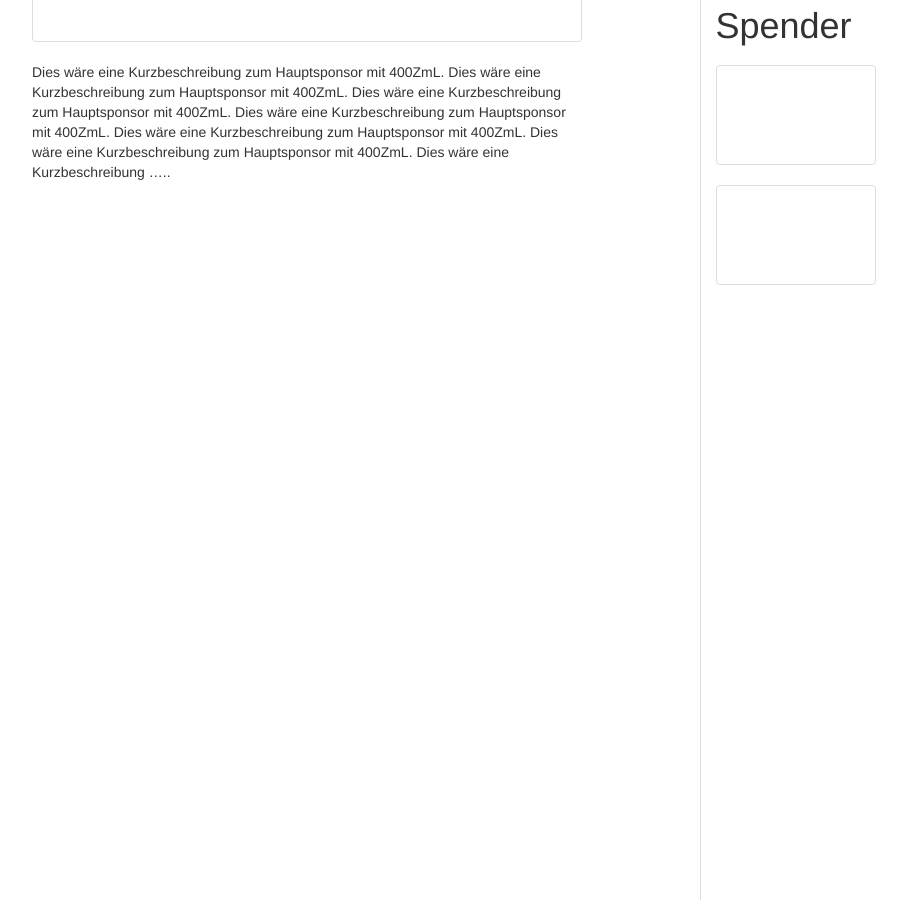
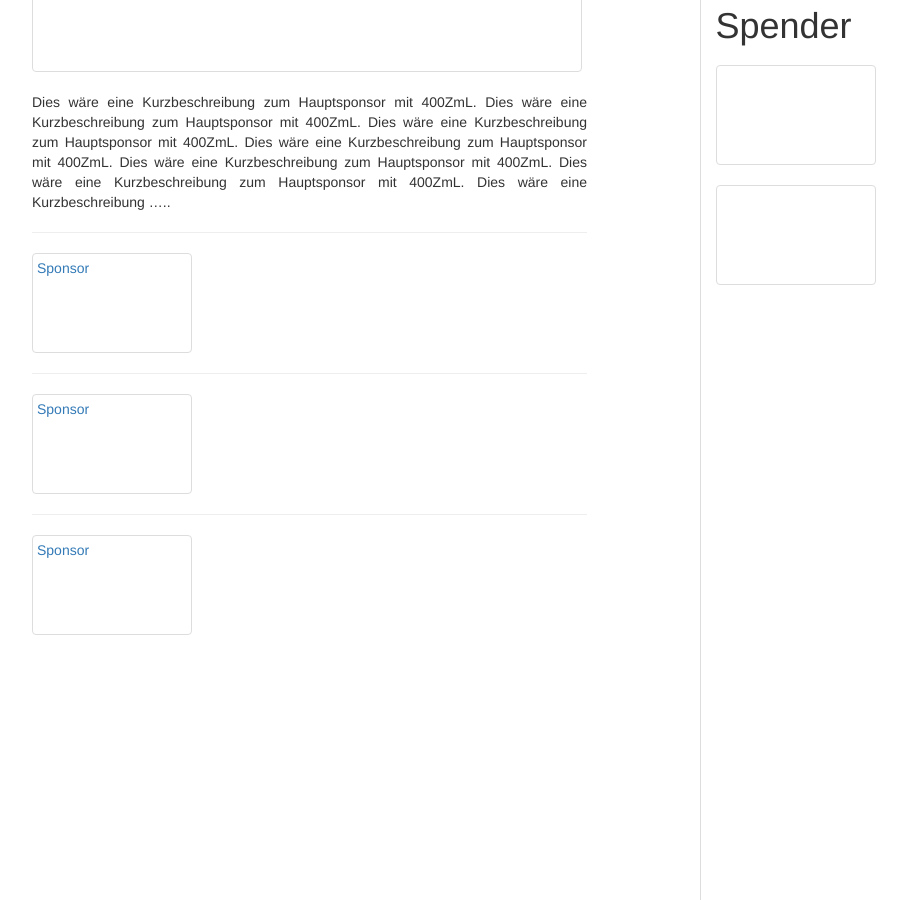
Before and after one commit to susedev/test, a Jekyll site: the page built from partner-werden.html, in a window 1280 px wide and 900 px high, scrolled down 692 px. Shown: the whole window, without its empty margins (233-1140 px from the left). Built offline with Jekyll 4.4.1, drawn with Linux system fonts in a browser that asks for light colours; nearby versions of some CDN libraries.

Commit message:
Edit from JekyllCMS

```diff
--- a/partner-werden.html
+++ b/partner-werden.html
@@ -17,6 +17,17 @@ title: Partner
 <hr noshade="noshade" size="1" />
 <p style="text-align: justify;">Wir danken allen Sponsoren und Partnern, die die Durchf&uuml;hrung der Fachkonrerenz durch ihre Unterst&uuml;tzung erm&ouml;glichen:</p>
 
+<p style="text-align: justify;">&nbsp;</p>
+
 <p><a class="thumbnail" href="#" style="width: 550px; height: 100px;">Hauptsponsor</a></p>
 
-<p>Dies w&auml;re eine Kurzbeschreibung zum Hauptsponsor mit 400ZmL. Dies w&auml;re eine Kurzbeschreibung zum Hauptsponsor mit 400ZmL. Dies w&auml;re eine Kurzbeschreibung zum Hauptsponsor mit 400ZmL. Dies w&auml;re eine Kurzbeschreibung zum Hauptsponsor mit 400ZmL. Dies w&auml;re eine Kurzbeschreibung zum Hauptsponsor mit 400ZmL. Dies w&auml;re eine Kurzbeschreibung zum Hauptsponsor mit 400ZmL. Dies w&auml;re eine Kurzbeschreibung &hellip;..</p>
+<p style="text-align: justify;">Dies w&auml;re eine Kurzbeschreibung zum Hauptsponsor mit 400ZmL. Dies w&auml;re eine Kurzbeschreibung zum Hauptsponsor mit 400ZmL. Dies w&auml;re eine Kurzbeschreibung zum Hauptsponsor mit 400ZmL. Dies w&auml;re eine Kurzbeschreibung zum Hauptsponsor mit 400ZmL. Dies w&auml;re eine Kurzbeschreibung zum Hauptsponsor mit 400ZmL. Dies w&auml;re eine Kurzbeschreibung zum Hauptsponsor mit 400ZmL. Dies w&auml;re eine Kurzbeschreibung &hellip;..</p>
+
+<hr noshade="noshade" size="1" />
+<p><a class="thumbnail" href="#" style="width: 160px; height: 100px;">Sponsor</a></p>
+
+<hr noshade="noshade" size="1" />
+<p><a class="thumbnail" href="#" style="width: 160px; height: 100px;">Sponsor</a></p>
+
+<hr noshade="noshade" size="1" />
+<p><a class="thumbnail" href="#" style="width: 160px; height: 100px;">Sponsor</a></p>
```
